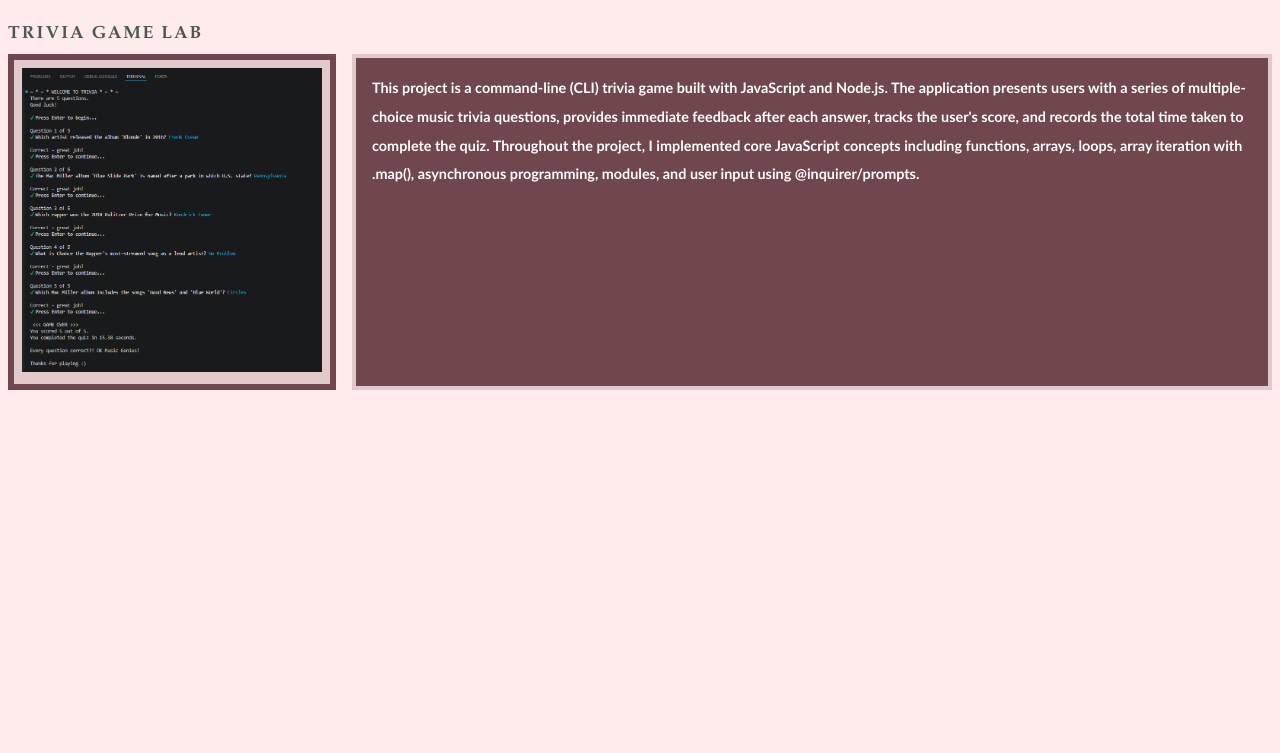
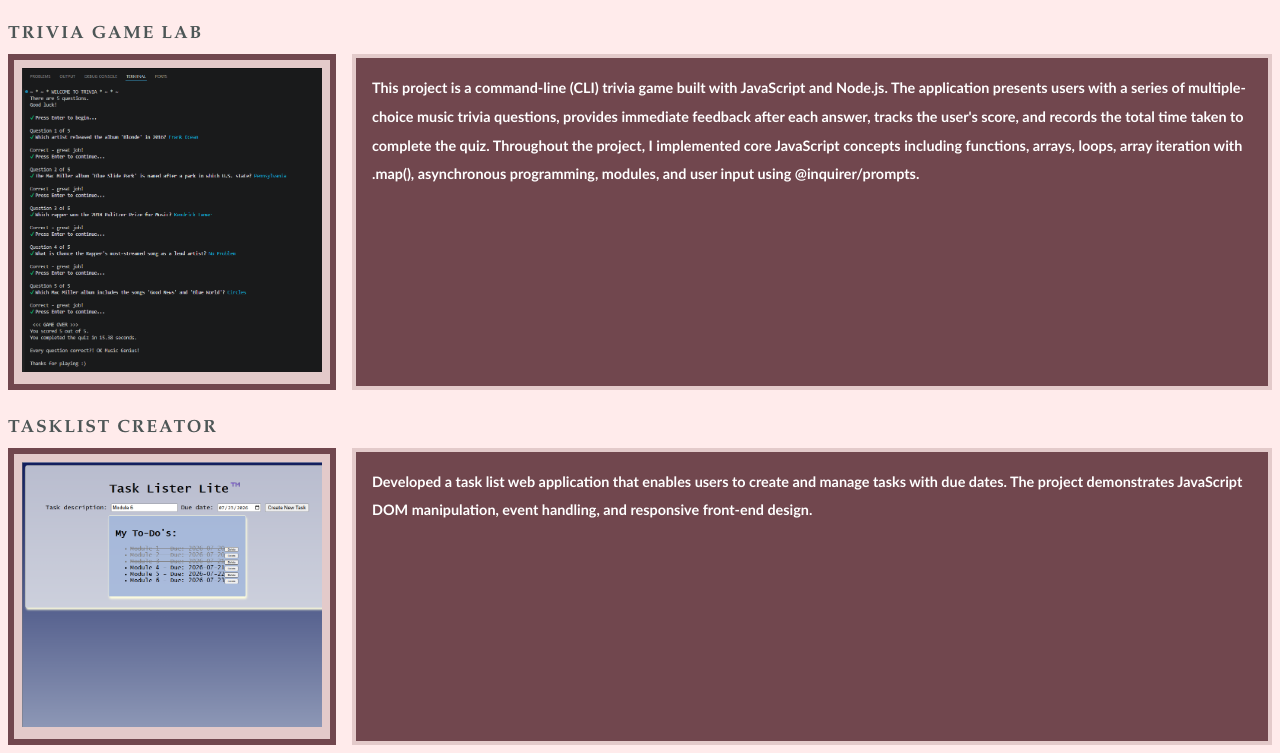
Before and after one commit to hanjennings1/se01-sumLab2, a plain HTML site: page index.html in a window 1280 px wide. Shown: the part 844-1597 px from the top of the page. Before the commit the page ends 1242 px from the top, so only its background shows below. Drawn offline with Linux system fonts and the light colour scheme.

Commit message:
added tasklister to project list

```diff
--- a/index.html
+++ b/index.html
@@ -51,6 +51,15 @@
                 <p>This project is a command-line (CLI) trivia game built with JavaScript and Node.js. The application presents users with a series of multiple-choice music trivia questions, provides immediate feedback after each answer, tracks the user's score, and records the total time taken to complete the quiz. Throughout the project, I implemented core JavaScript concepts including functions, arrays, loops, array iteration with .map(), asynchronous programming, modules, and user input using @inquirer/prompts. </p>
             </div>
         </div>
+        <h5>TASKLIST CREATOR</h5>
+        <div class = "project-sample">
+            <div class = "image-box">
+                <a href="https://github.com/hanjennings1/phase-1-tasklister-mini-project" target="_blank">
+                    <img src="Task-Lister-Site.png" alt="Task List Creator HTML Site">
+            </a>
+            </div>
+            <div class="description-box">
+                <p>Developed a task list web application that enables users to create and manage tasks with due dates. The project demonstrates JavaScript DOM manipulation, event handling, and responsive front-end design.</p>
     </section>
 
 </body>
```
Also changed, not shown: Task-Lister-Site.png (added).
